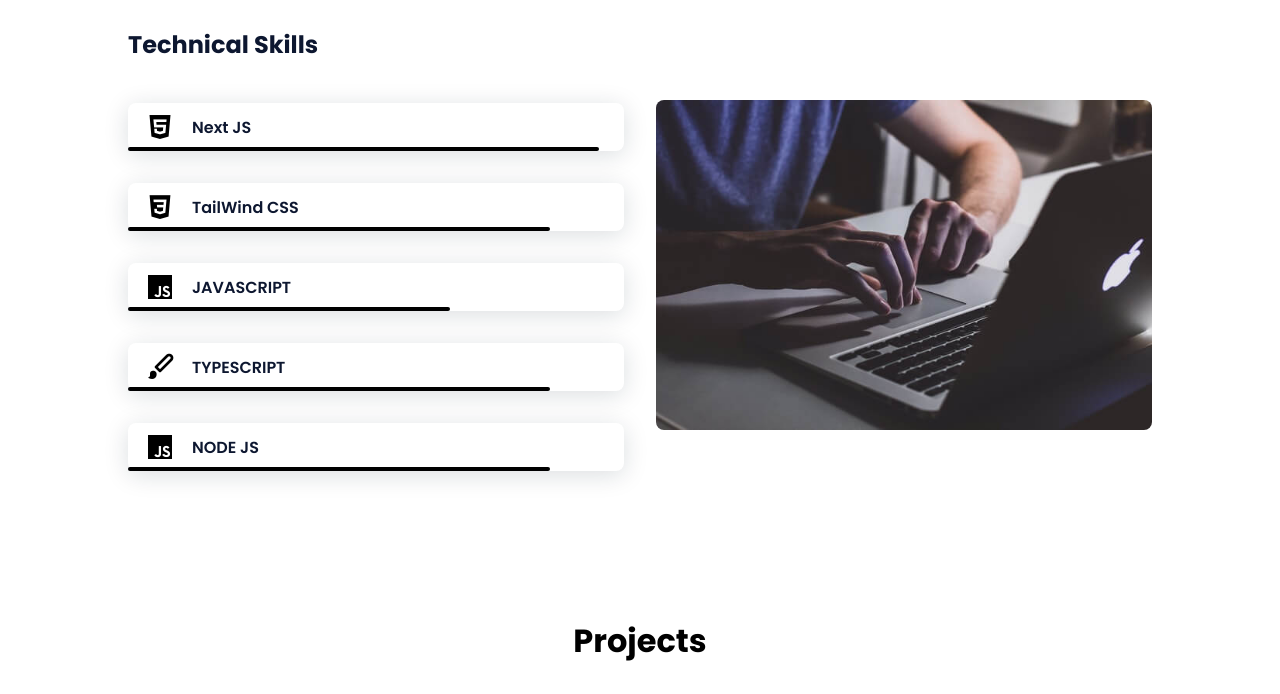
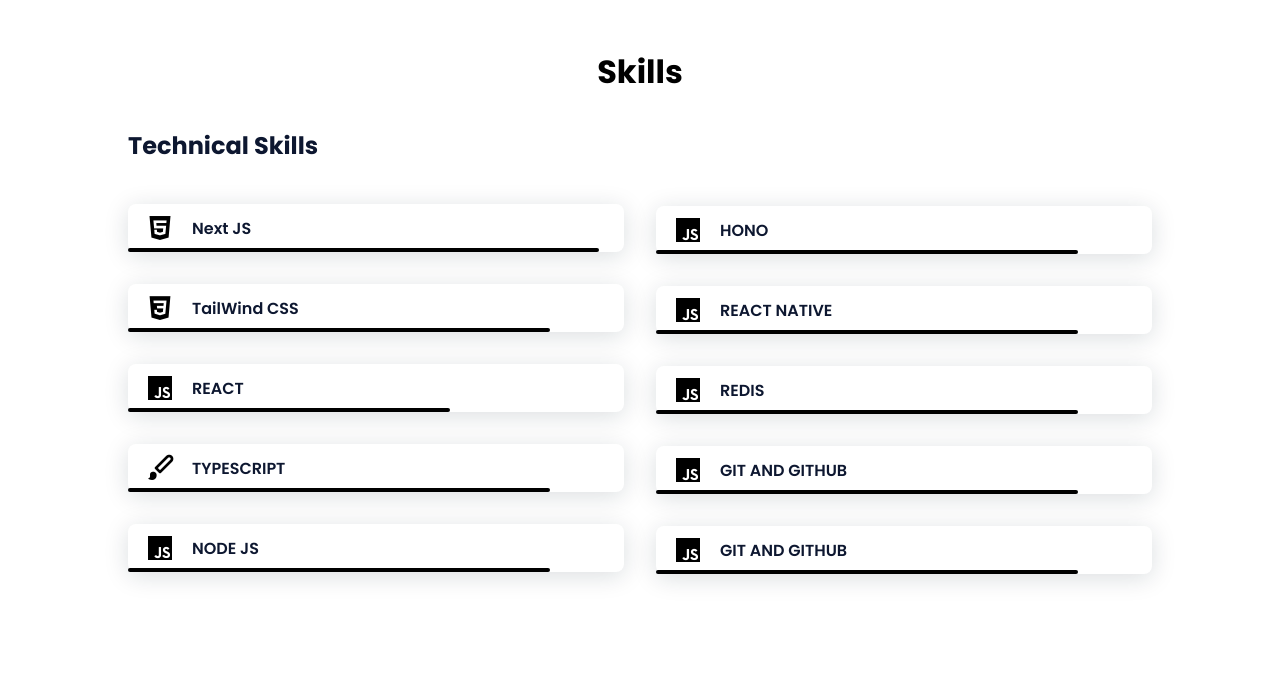
Before and after one commit to NAVIN0507/online-resume, a plain HTML site: page index.html in a window 1280 px wide. Shown: the part 1106-1800 px from the top of the page. Drawn offline with nearby package versions, Linux system fonts and the light colour scheme.

Commit message:
Modified Skills

```diff
--- a/assets/css/styles.css
+++ b/assets/css/styles.css
@@ -108,6 +108,7 @@
 .l-header {
   width: 100%;
   position: fixed;
+
   top: 0;
   left: 0;
   z-index: var(--z-fixed);
@@ -183,6 +184,8 @@
 .home {
   position: relative;
   row-gap: 5rem;
+  display: flex;
+  gap: 150px;
   padding: 4rem 0 5rem;
 }
 .home__data {
@@ -310,6 +313,8 @@
 /* ===== WORK =====*/
 .work__container {
   row-gap: 2rem;
+  border: none;
+
 }
 .work__img {
   box-shadow: 0px 4px 25px rgba(14, 36, 49, 0.15);
--- a/index.html
+++ b/index.html
@@ -44,13 +44,15 @@
 
                     <a href="#" class="button">Download CV</a>
                 </div>
+                <div>
+                    <img src="assets/img/person.png" alt="" style="width: 300px;height: 300px; ">
 
+                </div>
                 <!-- <div class="home__social">
                     <a href="" class="home__social-icon"><i class='bx bxl-linkedin'></i></a>
 
                     <a href="" class="home__social-icon"><i class='bx bxl-github' ></i></a>
                 </div> -->
-
 
             </section>
 
@@ -60,7 +62,7 @@
 
                 <div class="about__container bd-grid">
                     <div class="about__img">
-                        <img src="assets/img/normal_resume.jpg" alt="">
+                        <img src="assets/img/aboutme.avif" style="width: 500px; height: 300px; margin-right: 20px;" alt="">
                     </div>
 
                     <div>
@@ -101,7 +103,7 @@
                         <div class="skills__data">
                             <div class="skills__names">
                                 <i class='bx bxl-javascript skills__icon' ></i>
-                                <span class="skills__name">JAVASCRIPT</span>
+                                <span class="skills__name">REACT</span>
                             </div>
                             <div class="skills__bar skills__js">
 
@@ -128,10 +130,61 @@
                             </div>
 
                         </div>
+
                     </div>
 
-                    <div>
-                        <img src="assets/img/work3.jpg" alt="" class="skills__img">
+                    <div style="margin-top: 80px;">
+                                            <div class="skills__data">
+                                                <div class="skills__names">
+                                                    <i class='bx bxl-javascript skills__icon'></i>
+                                                    <span class="skills__name">HONO</span>
+                                                </div>
+                                                <div class="skills__bar skills__ux">
+
+                                                </div>
+
+                                            </div>
+                                            <div class="skills__data">
+                                                <div class="skills__names">
+                                                    <i class='bx bxl-javascript skills__icon'></i>
+                                                    <span class="skills__name">REACT NATIVE</span>
+                                                </div>
+                                                <div class="skills__bar skills__ux">
+
+                                                </div>
+
+                                            </div>
+                                            <div class="skills__data">
+                                                <div class="skills__names">
+                                                    <i class='bx bxl-javascript skills__icon'></i>
+                                                    <span class="skills__name">REDIS</span>
+                                                </div>
+                                                <div class="skills__bar skills__ux">
+
+                                                </div>
+
+                                            </div>
+                                            <div class="skills__data">
+                                                <div class="skills__names">
+                                                    <i class='bx bxl-javascript skills__icon'></i>
+                                                    <span class="skills__name">GIT AND GITHUB</span>
+                                                </div>
+                                                <div class="skills__bar skills__ux">
+
+                                                </div>
+
+                                            </div>
+
+                        <div class="skills__data">
+                            <div class="skills__names">
+                                <i class='bx bxl-javascript skills__icon'></i>
+                                <span class="skills__name">GIT AND GITHUB</span>
+                            </div>
+                            <div class="skills__bar skills__ux">
+
+                            </div>
+
+                        </div>
                     </div>
                 </div>
             </section>
```
Also changed, not shown: assets/img/aboutme.avif (added), assets/img/person.png (added).
